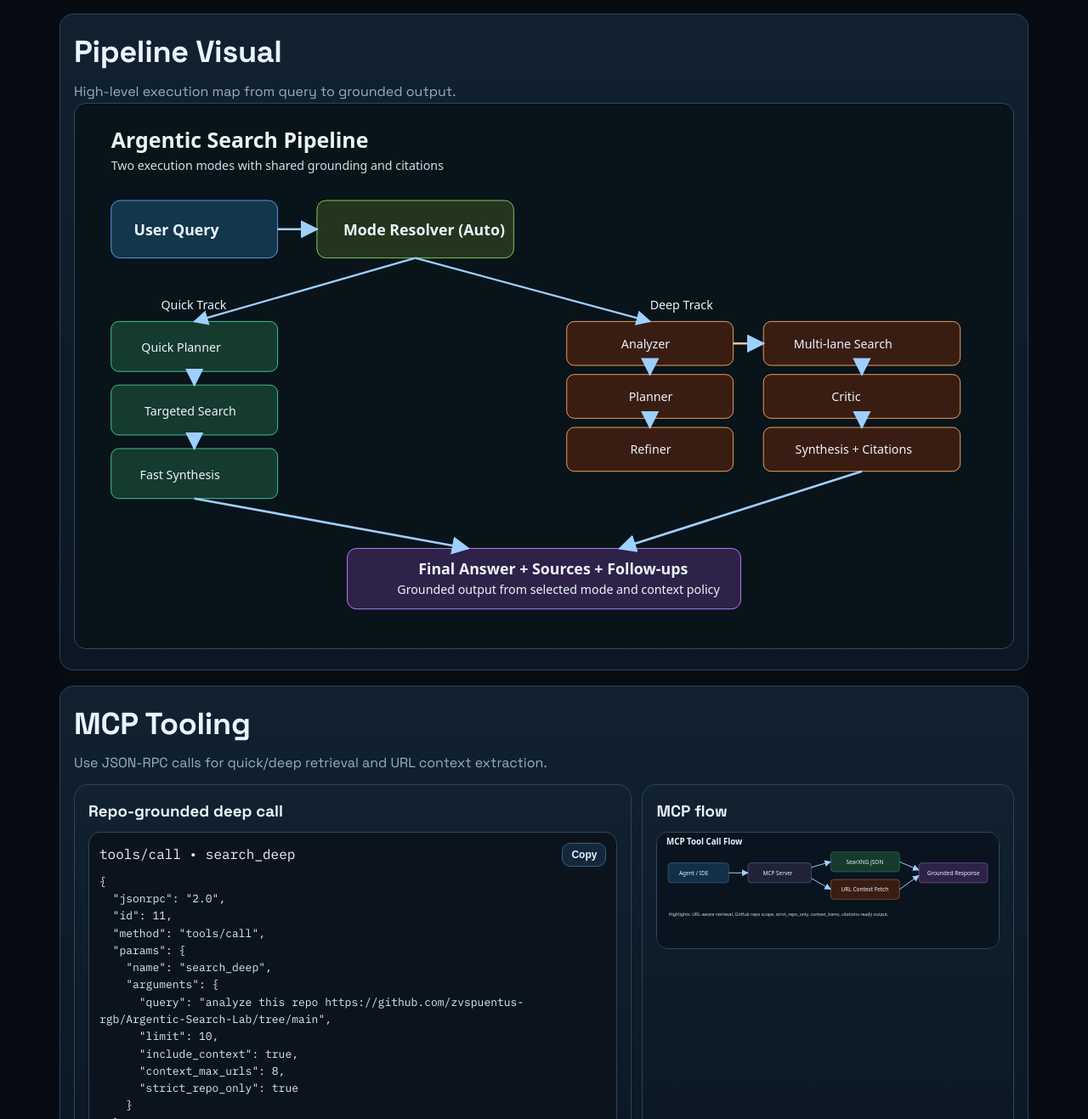
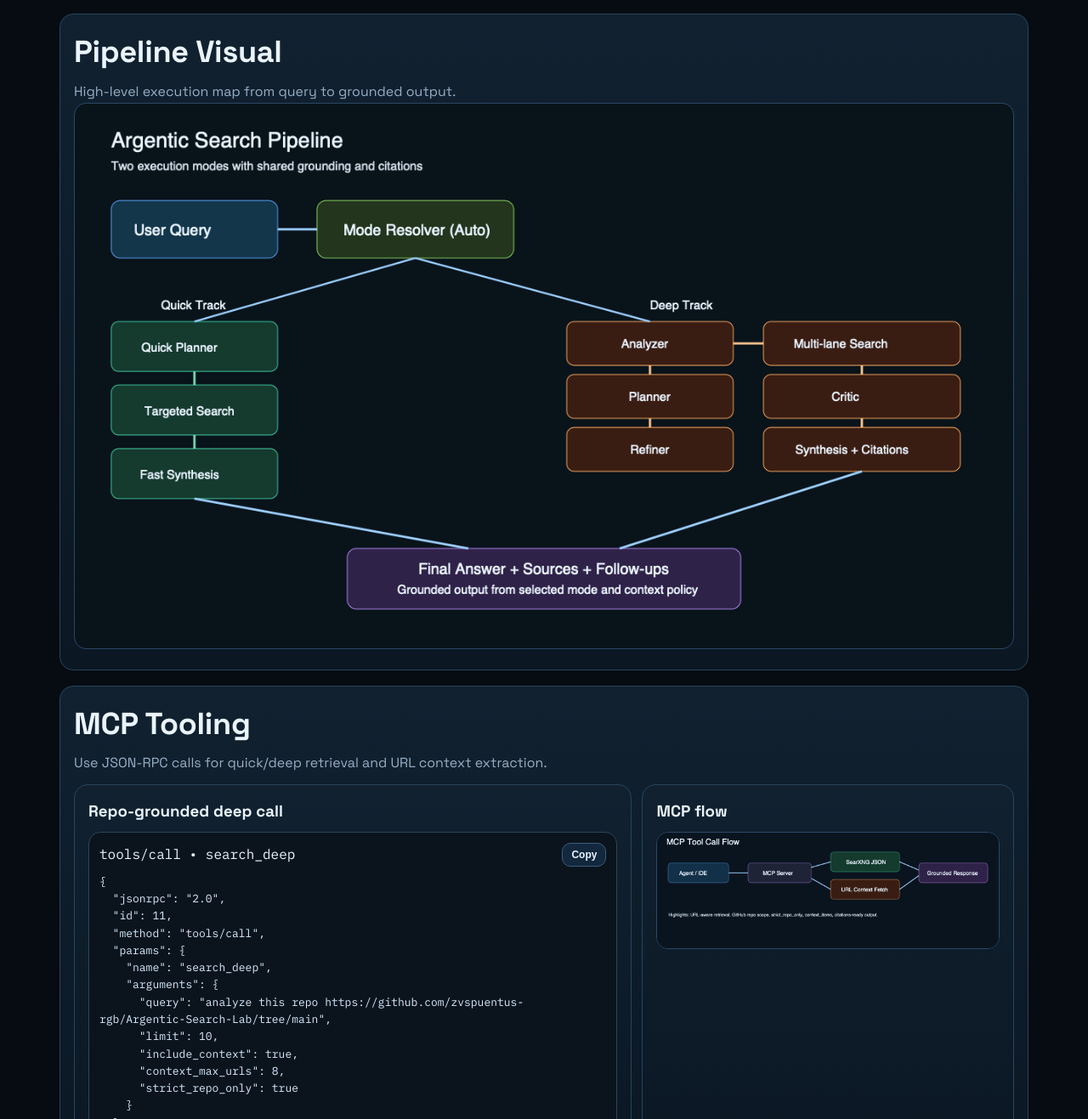
Before and after one commit to zvspuentus-rgb/Argentic-Search-Lab, a plain HTML site: page docs/index.html in a window 1280 px wide. Shown: the part 1713-3030 px from the top of the page at 85% size. Drawn offline with Linux system fonts and the light colour scheme.

Commit message:
docs(main): switch docs workflow images to static PNG

```diff
--- a/docs/index.html
+++ b/docs/index.html
@@ -160,7 +160,7 @@
         <h2>Pipeline Visual</h2>
         <p>High-level execution map from query to grounded output.</p>
       </div>
-      <img class="media" src="pipeline.svg" alt="Pipeline visual" />
+      <img class="media" src="pipeline.png" alt="Pipeline visual" />
     </section>
 
     <section id="mcp" class="block reveal">
@@ -195,7 +195,7 @@
         </article>
         <article class="panel">
           <h3>MCP flow</h3>
-          <img class="media" src="mcp-flow.svg" alt="MCP flow diagram" />
+          <img class="media" src="mcp-flow.png" alt="MCP flow diagram" />
         </article>
       </div>
     </section>
```
Also changed, not shown: README.md, docs/mcp-flow.png (added), docs/pipeline.png (added).
